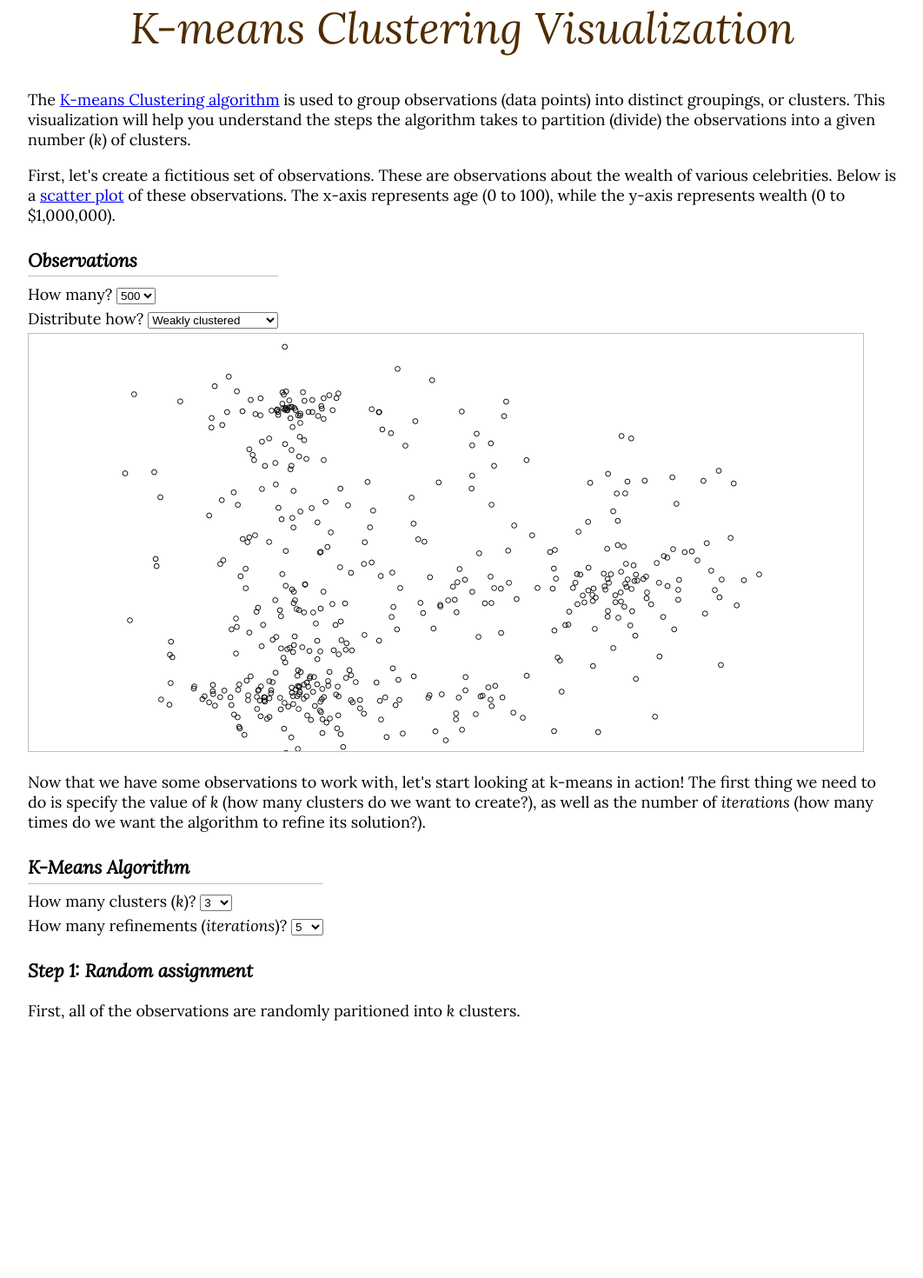
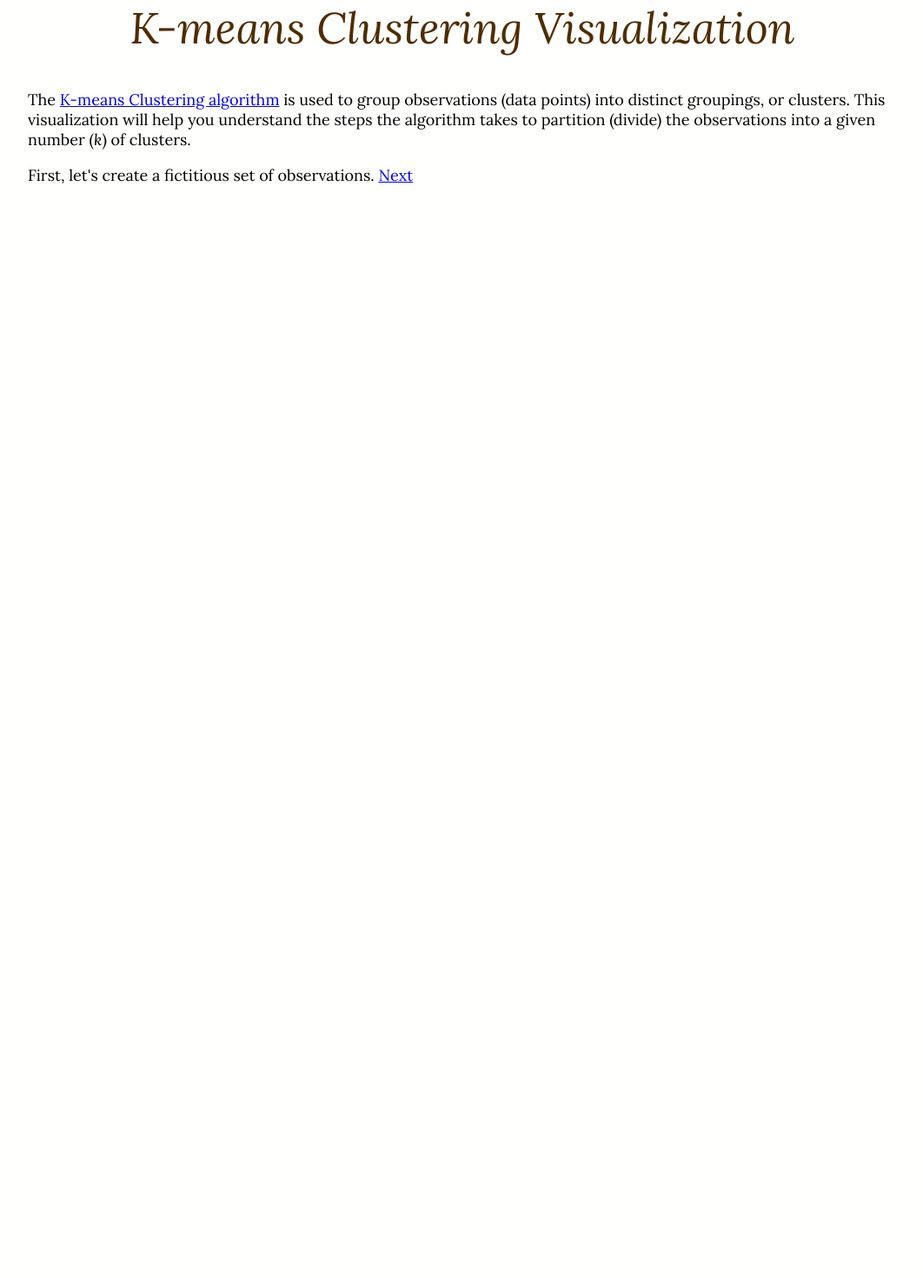
Before and after one commit to Microserf/k-means-demo, a React (Create React App) app: page /#/ in a window 1280 px wide. Before the commit this address led to /#/step1. Shown: the top 1470 px of the page at 87% size, without its empty margins (108-1170 px from the left). After the commit the page ends 800 px from the top, so only its background shows below. Built offline with nearby package versions, Linux system fonts and the light colour scheme.

Commit message:
Split the tutorial into steps using HashRouter.

```diff
--- a/package.json
+++ b/package.json
@@ -10,6 +10,7 @@
     "d3": "^6.2.0",
     "react": "^16.13.1",
     "react-dom": "^16.13.1",
+    "react-router-dom": "^5.2.0",
     "react-scripts": "3.4.3"
   },
   "scripts": {
--- a/src/App.js
+++ b/src/App.js
@@ -1,5 +1,9 @@
 import React, { Component } from 'react';
-import { KMeansCanvas, KMeansAlgorithmControls, ObservationControls } from './d3-canvas';
+import { HashRouter as Router, Route, Switch } from 'react-router-dom';
+
+import { Intro } from './intro';
+import { Step1 } from './step1';
+
 import './App.css';
 
 
@@ -14,7 +18,7 @@ class App extends Component {
       observations: undefined
     };
 
-    this.receiveObservations = this.receiveObservations.bind(this)
+    this.receiveObservations = this.receiveObservations.bind(this);
   }
 
   receiveObservations (observations) {
@@ -22,43 +26,21 @@ class App extends Component {
   }
 
   render() {
+    const { iterations, graph, k, observations } = this.state;
+
     return (
       <div className="demo">
         <header className="sticky">
           K-means Clustering Visualization
         </header>
-        <div className="explanation">
-          <p>The <a href="https://en.wikipedia.org/wiki/K-means_clustering">K-means Clustering algorithm</a> is used to group observations (data points) into distinct groupings, or clusters. This visualization will help you understand the steps the algorithm takes to partition (divide) the observations into a given number (<em>k</em>) of clusters.</p>
-
-          <p>First, let's create a fictitious set of observations. These are observations about the wealth of various celebrities. Below is a <a href="https://en.wikipedia.org/wiki/Scatter_plot">scatter plot</a> of these observations. The x-axis represents age (0 to 100), while the y-axis represents wealth (0 to $1,000,000).</p>
-        </div>
-
-        <ObservationControls ageRange={100} wealthRange={1000000} callback={this.receiveObservations}/>
-        <KMeansCanvas graph={this.state.graph} ageRange={100} wealthRange={1000000} observations={this.state.observations} />
-
-        <div className="explanation">
-          <p>Now that we have some observations to work with, let's start looking at k-means in action! The first thing we need to do is specify the value of <em>k</em> (how many clusters do we want to create?), as well as the number of <em>iterations</em> (how many times do we want the algorithm to refine its solution?).</p>
-        </div>
-
-        <KMeansAlgorithmControls k={this.state.k} iterations={this.state.iterations} />
-
-        <div className="explanation">
-          <div className="step">
-            <h3>Step 1: Random assignment</h3>
-            <p>First, all of the observations are randomly paritioned into <em>k</em> clusters.</p>
-          </div>
-
-          <div className="step">
-            <h3>Step 2: Update centroids</h3>
-            <p>Now that we have <em>k</em> random clusters, let's calculate the geometric centers (or <em>centroids</em>).</p>
-          </div>
-
-          <div className="step">
-            <h3>Step 3: Re-assign the observations</h3>
-            <p>Based on our updated centroids, let's now re-assign each observation to the nearest centroid.</p>
-          </div>
-
-        </div>
+        <Router>
+          <Switch>
+            <Route path="/step1"><Step1 graph={graph} observations={observations} k={k} iterations={iterations} callback={this.receiveObservations}/></Route>
+            <Route path="/step2">Step2</Route>
+            <Route path="/step3">Step3</Route>
+            <Route><Intro /></Route>
+          </Switch>
+        </Router>
       </div>
     );
   }
--- /dev/null
+++ b/src/intro.js
@@ -0,0 +1,18 @@
+import React, { Component } from 'react';
+
+import { Link } from 'react-router-dom';
+
+
+export class Intro extends Component {
+  render () {
+    return (
+      <div>
+        <div className="explanation">
+          <p>The <a href="https://en.wikipedia.org/wiki/K-means_clustering">K-means Clustering algorithm</a> is used to group observations (data points) into distinct groupings, or clusters. This visualization will help you understand the steps the algorithm takes to partition (divide) the observations into a given number (<em>k</em>) of clusters.</p>
+
+          <p>First, let's create a fictitious set of observations. <Link to="/step1">Next</Link></p>
+        </div>
+      </div>
+    );
+  }
+}
--- /dev/null
+++ b/src/step1.js
@@ -0,0 +1,42 @@
+import React, { Component } from 'react';
+
+import {ObservationControls, KMeansCanvas, KMeansAlgorithmControls} from './d3-canvas';
+
+
+export class Step1 extends Component {
+  render () {
+    const { callback, graph, iterations, k, observations } = this.props;
+
+    return (
+      <div>
+        <p>These are observations about the wealth of various celebrities. Below is a <a href="https://en.wikipedia.org/wiki/Scatter_plot">scatter plot</a> of these observations. The x-axis represents age (0 to 100), while the y-axis represents wealth (0 to $1,000,000).</p>
+
+        <ObservationControls ageRange={100} wealthRange={1000000} callback={callback}/>
+        <KMeansCanvas graph={graph} ageRange={100} wealthRange={1000000} observations={observations} />
+
+        <div className="explanation">
+          <p>Now that we have some observations to work with, let's start looking at k-means in action! The first thing we need to do is specify the value of <em>k</em> (how many clusters do we want to create?), as well as the number of <em>iterations</em> (how many times do we want the algorithm to refine its solution?).</p>
+        </div>
+
+        <KMeansAlgorithmControls k={k} iterations={iterations} />
+
+        <div className="explanation">
+          <div className="step">
+            <h3>Step 1: Random assignment</h3>
+            <p>First, all of the observations are randomly paritioned into <em>k</em> clusters.</p>
+          </div>
+
+          <div className="step">
+            <h3>Step 2: Update centroids</h3>
+            <p>Now that we have <em>k</em> random clusters, let's calculate the geometric centers (or <em>centroids</em>).</p>
+          </div>
+
+          <div className="step">
+            <h3>Step 3: Re-assign the observations</h3>
+            <p>Based on our updated centroids, let's now re-assign each observation to the nearest centroid.</p>
+          </div>
+        </div>
+      </div>
+    );
+  }
+}
```
Also changed, not shown: 1 other file (tests, documents, lock files or other folders).
